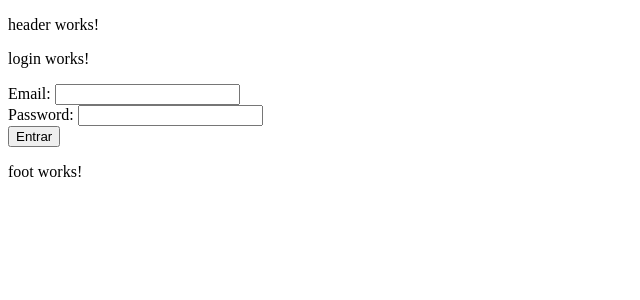
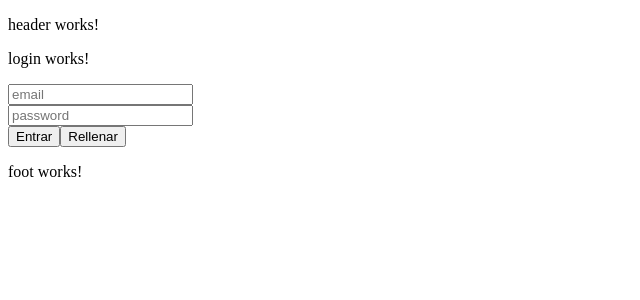
Before and after one commit to joaquint/angular-redes, an Angular app: page / in a window 1280 px wide. Shown: the top 300 px of the page, without its empty margins (0-640 px from the left). Built offline with nearby package versions, Linux system fonts and the light colour scheme.

Commit message:
Se actualiza el login para usar two-way-binding en lugar de formulario

```diff
--- a/src/app/login/login.component.html
+++ b/src/app/login/login.component.html
@@ -1,7 +1,11 @@
 <p>login works!</p>
 
-<form #f="ngForm" (ngSubmit)="login(f.value)">
+<!--<form #f="ngForm" (ngSubmit)="login(f.value)">
     <div>Email: <input type="text" name="email" ngModel></div>
     <div>Password: <input type="text" name="password" ngModel></div>
-    <button type="submit">Entrar</button>
-</form>
+</form>-->
+<div><input type='text' placeholder="email" [(ngModel)] = "email"/></div>
+<div><input type='text' placeholder="password" [(ngModel)] = "password"/></div>
+<button (click)="login()">Entrar</button>
+
+<button (click)="autofill()">Rellenar</button>
--- a/src/app/login/login.component.ts
+++ b/src/app/login/login.component.ts
@@ -9,15 +9,22 @@ import { Router } from '@angular/router';
 })
 export class LoginComponent implements OnInit {
 
+  email: string;
+  password: string;
+
   constructor(private reqresService: ReqresService, private router: Router) {
   }
 
   ngOnInit(): void {
   }
 
-  login(values): void {
-    console.log(values);
-    this.reqresService.login(values.email, values.password).subscribe(response => {
+  autofill() {
+    this.email = "eve.holt@reqres.in";
+    this.password = "cityslicka";
+  }
+
+  login() {
+    this.reqresService.login(this.email, this.password).subscribe(response => {
       let token: String = JSON.parse(JSON.stringify(response)).token;
       console.log(token);
       if (token) {
```
